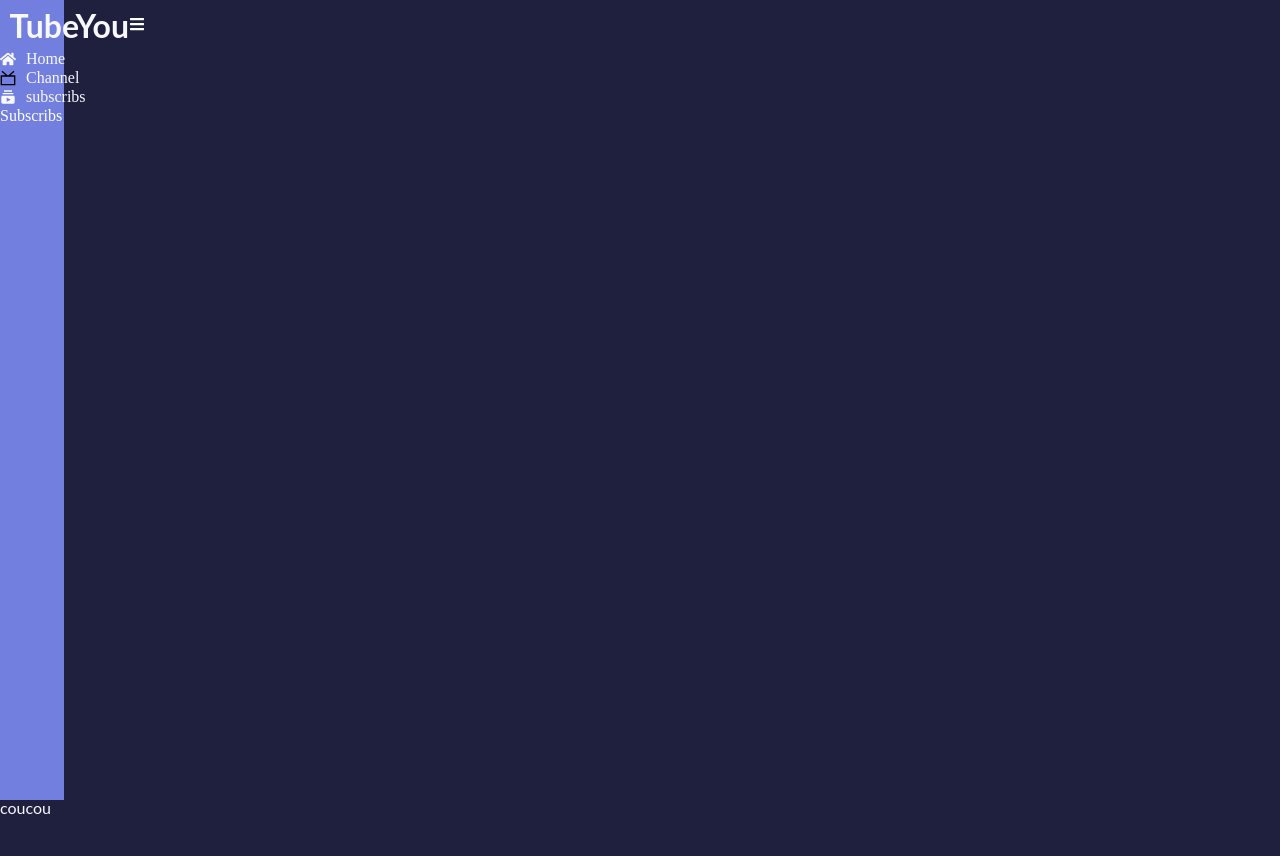
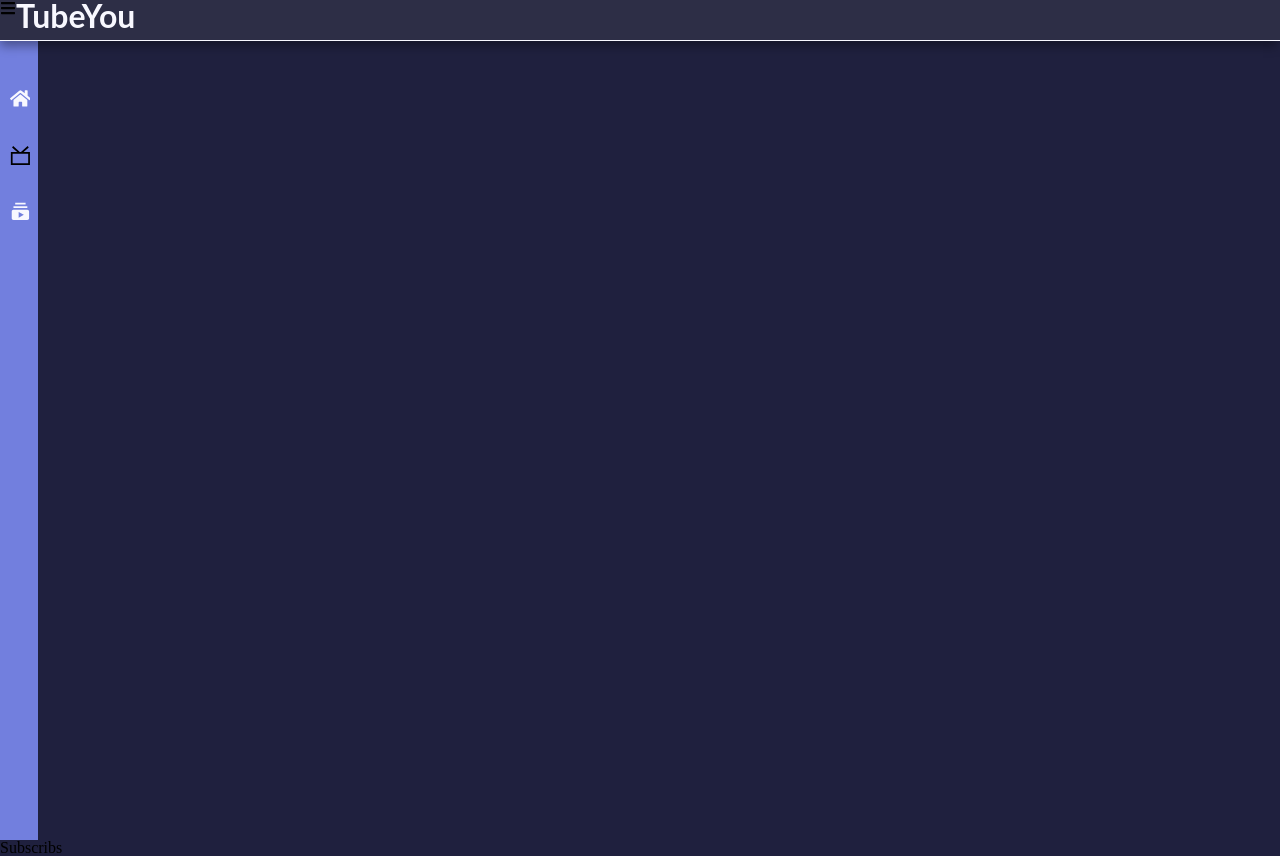
Before and after one commit to NtGZeko/YoutubeLike, a React (Vite) app in the folder frontend/: page /subscribs in a window 1280 px wide. Before the commit the page ends 817 px from the top, so only its background shows below. Built offline with nearby package versions, Linux system fonts and the light colour scheme.

Commit message:
finish side bar / header

```diff
--- a/frontend/src/App.jsx
+++ b/frontend/src/App.jsx
@@ -1,16 +1,16 @@
 import Home from "@pages/Home";
-// import Header from "@components/Abc/Header";
+import Header from "@components/Abc/Header";
 import { Route, Routes } from "react-router-dom";
 import Search from "@pages/Search";
 import Subscribs from "@pages/Subscribs";
 import Channel from "@pages/Channel";
-import SideNav from "@components/Abc/SideNav";
+// import SideNav from "@components/Abc/SideNav";
 
 function App() {
   return (
     <>
-      {/* <Header /> */}
-      <SideNav>
+      <Header />
+      {/* <SideNav> */}
       <main>
         <Routes>
           <Route path="*" element={<Home />} />
@@ -20,8 +20,7 @@ function App() {
           <Route path="channel" element={<Channel />} />
         </Routes>
       </main>
-      </SideNav>
-      <p>coucou</p>
+      {/* </SideNav> */}
     </>
   );
 }
--- a/frontend/src/components/Abc/Header/index.jsx
+++ b/frontend/src/components/Abc/Header/index.jsx
@@ -1,10 +1,20 @@
 import SideNav from "@components/Abc/SideNav";
+import { useState } from "react";
+import { FaBars } from "react-icons/fa";
 import SHeader from "./style";
 
 export default function NavBar() {
+  const [isOpen, setIsOpen] = useState(false);
+  const toggle = () => setIsOpen(!isOpen);
   return (
-    <SHeader>
-      <SideNav />
-    </SHeader>
+    <>
+      <SHeader>
+        <div className="flex">
+          <FaBars onClick={toggle} />
+          <h1>TubeYou</h1>
+        </div>
+      </SHeader>
+      <SideNav open={isOpen} />
+    </>
   );
 }
--- a/frontend/src/components/Abc/Header/style.jsx
+++ b/frontend/src/components/Abc/Header/style.jsx
@@ -2,10 +2,15 @@ import styled from "styled-components";
 
 export default styled.header`
   height: 5vh;
-  width: 100vw;
+  width: 100%;
   position: fixed;
+  position: absolute;
   top: 0;
   background-color: var(--tertiary-color);
   box-shadow: -1px 6px 10px -1px rgba(0, 0, 0, 0.37);
   border-bottom: 1px solid var(--white);
+  .flex {
+    display: flex;
+    z-index: 99;
+  }
 `;
--- a/frontend/src/components/Abc/SideNav/index.jsx
+++ b/frontend/src/components/Abc/SideNav/index.jsx
@@ -1,10 +1,9 @@
-import { motion } from "framer-motion";
+import { AnimatePresence, motion } from "framer-motion";
 import PropTypes from "prop-types";
-import { FaHome, FaBars } from "react-icons/fa";
+import { FaHome } from "react-icons/fa";
 import { MdSubscriptions } from "react-icons/md";
 import { GrChannel } from "react-icons/gr";
 import { NavLink } from "react-router-dom";
-import { useState } from "react";
 import SSideNav from "./style";
 
 const routes = [
@@ -25,28 +24,28 @@ const routes = [
   },
 ];
 
-export default function SideNav({ children }) {
-  const [isOpen, setIsOpen] = useState(false);
-  const toggle = () => setIsOpen(!isOpen);
+export default function SideNav({ children, open }) {
+  // const [isOpen, setIsOpen] = useState(false);
+  // const toggle = () => setIsOpen(!isOpen);
 
   return (
     <SSideNav>
       <section className="main-container">
         <motion.div
-          animate={{ width: isOpen ? "15%" : "5%" }}
+          animate={{ width: open ? "15%" : "3%" }}
           className="sidebar"
         >
           <div className="top_section">
-            <h1 className="logo">TubeYou</h1>
-            <div className="bars">
-              <FaBars onClick={toggle} />
-            </div>
+            {/* {open && <h1 className="logo">TubeYou</h1>} */}
+            <div className="bars">{/* <FaBars onClick={func} /> */}</div>
           </div>
           <article className="routes">
             {routes.map((route) => (
               <NavLink to={route.path} key={route.name} className="link">
                 <div className="icon">{route.icon}</div>
-                <div className="link_text">{route.name}</div>
+                <AnimatePresence>
+                  {open && <div className="link_text">{route.name}</div>}
+                </AnimatePresence>
               </NavLink>
             ))}
           </article>
@@ -59,4 +58,5 @@ export default function SideNav({ children }) {
 
 SideNav.propTypes = {
   children: PropTypes.element.isRequired,
+  open: PropTypes.bool.isRequired,
 };
--- a/frontend/src/components/Abc/SideNav/style.jsx
+++ b/frontend/src/components/Abc/SideNav/style.jsx
@@ -1,10 +1,8 @@
 import styled from "styled-components";
 
 export default styled.nav`
-  /* .animate {
-    background-color: #da902f;
-    width: 20%;
-  } */
+  margin-top: 5vh;
+
   .sidebar {
     background-color: rgb(114, 127, 222);
     color: white;
@@ -20,6 +18,7 @@ export default styled.nav`
     display: flex;
     align-items: center;
     justify-content: space-between;
+    font-size: 1.3em;
     padding: 1rem 0.6rem;
   }
   .logo {
@@ -27,7 +26,9 @@ export default styled.nav`
   }
   .link {
     display: flex;
+    font-size: 1.3em;
     color: var(--white);
+    padding: 1rem 0.6rem;
     gap: 10px;
     transition: 0.2s cubic-bezier(0.6, -0.28, 0.735, 0.045);
     border-right: 4px solid transparent;
@@ -37,4 +38,8 @@ export default styled.nav`
     transition: 0.2s cubic-bezier(0.6, -0.28, 0.735, 0.045);
     background-color: rgb(45, 51, 89);
   }
+  .link_text {
+    white-space: nowrap;
+    font-size: 1em;
+  }
 `;
```
Also changed, not shown: frontend/src/components/Abc/Search/index.jsx (renamed from frontend/src/components/Abc/NavBar/index.jsx), frontend/src/components/Abc/Search/style.jsx (added). Lines whose indentation alone changed are shown as unchanged.
